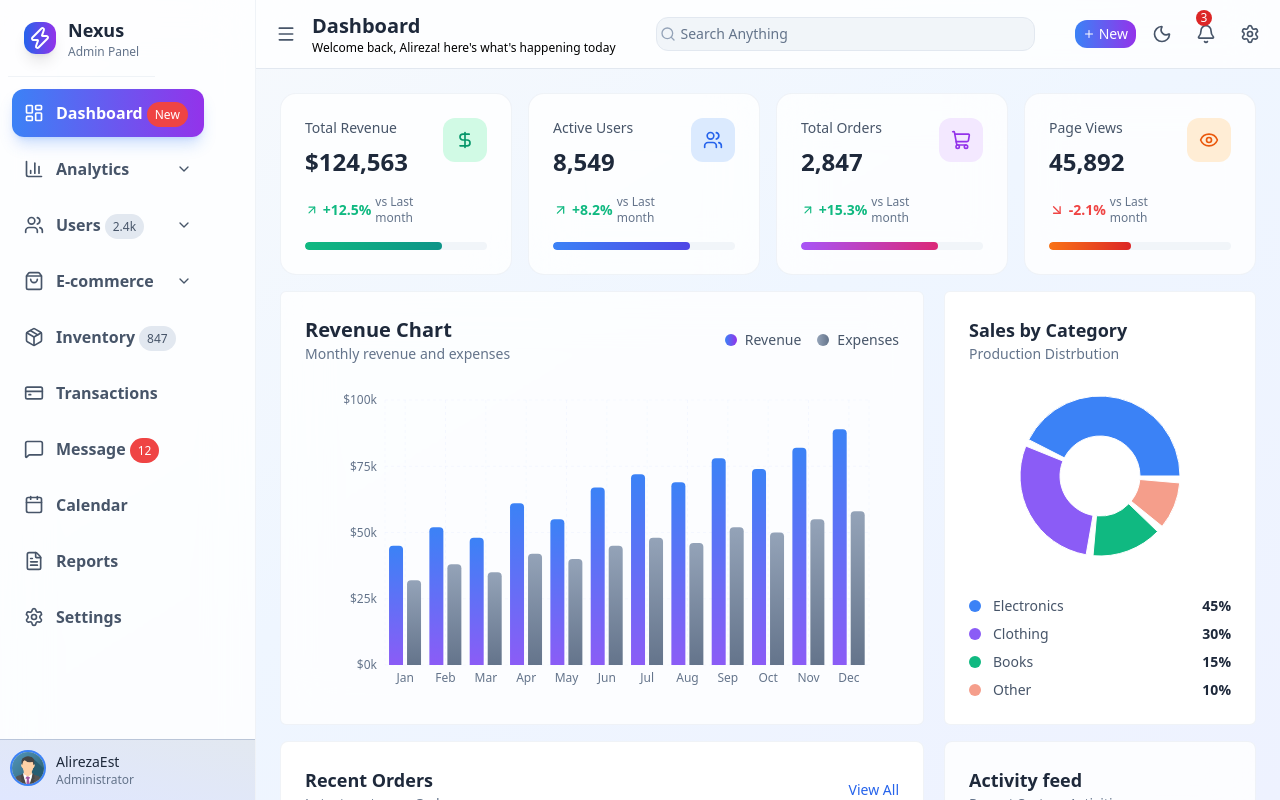
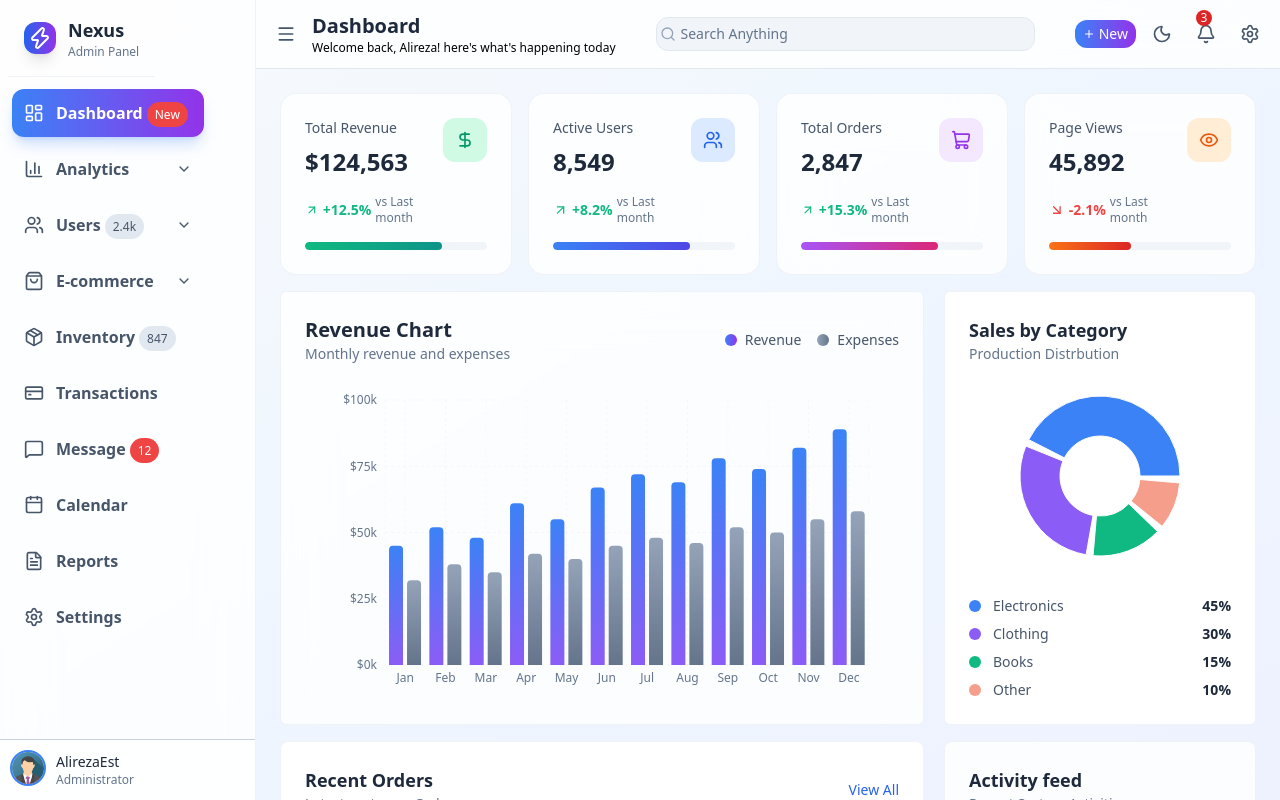
Before and after one commit to Estakhrian/react-Admin-Dashboard, a React (Vite) app: page / in a window 1280 px wide. Built offline with nearby package versions, Linux system fonts and the light colour scheme.

Commit message:
change user profile backgroundColor

```diff
--- a/src/Components/Layout/Sidebar.jsx
+++ b/src/Components/Layout/Sidebar.jsx
@@ -158,8 +158,7 @@ const Sidebar = ({ showSideBar, currentPage, onPageChanged }) => {
 
             {/* *User profile */}
             {showSideBar && (
-                <div className='w-full border-t border-slate-400/50 bg-gradient-to-bl from-slate-200 to-indigo-100
-    dark:from-slate-900 dark:to-slate-900 transition-all duration-500'>
+                <div className='w-full border-t border-slate-400/50 bg-white/60 transition-all duration-500'>
                     <div className='flex items-start justify-start space-x-1 p-3'>
                         <img src={userImg} className='w-8 h-8 mr-2 rounded-full ring-2 ring-blue-500' />
                         <div className='flex-1 min-w-0'>
```
